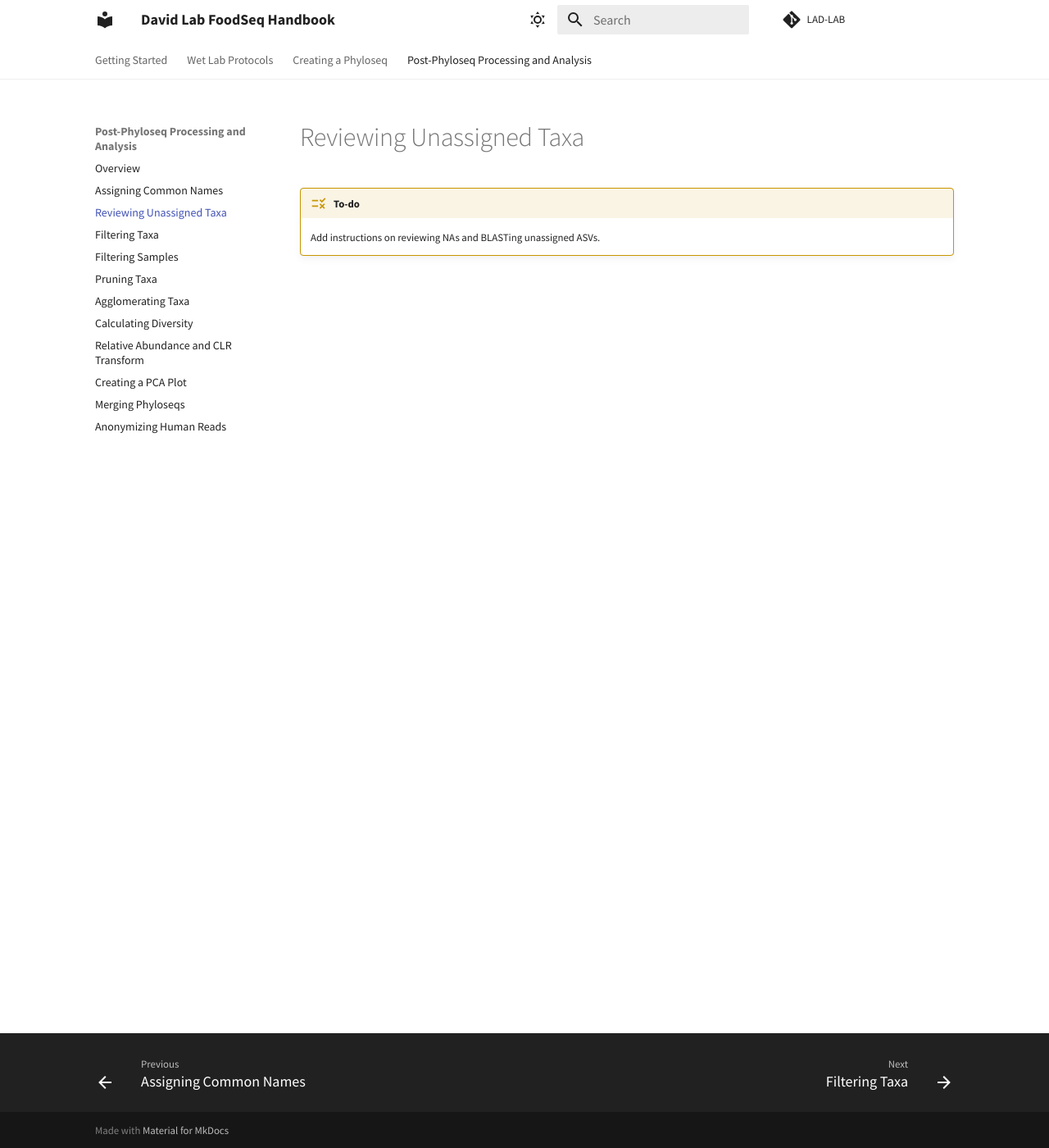
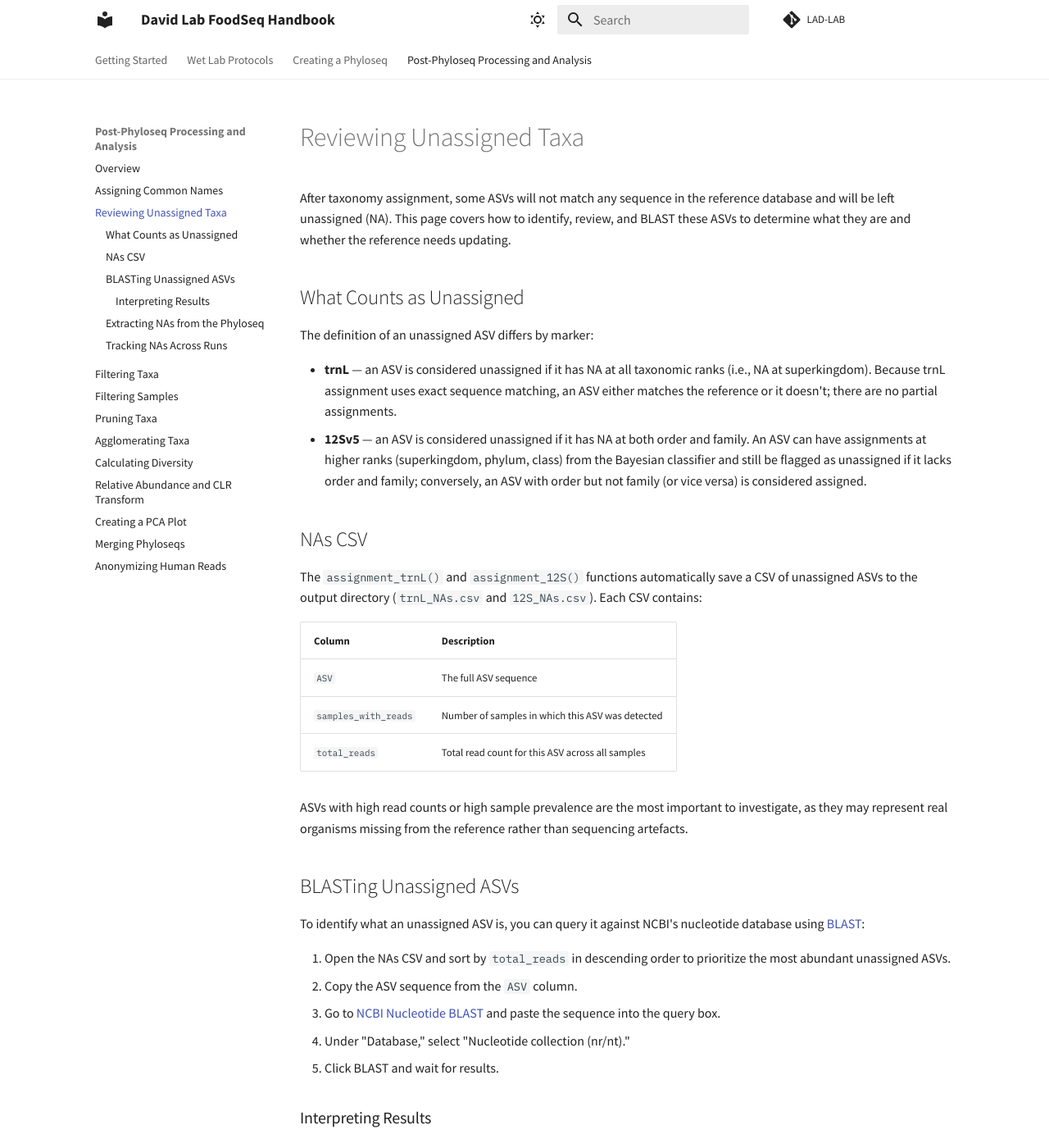
Before and after one commit to LAD-LAB/lad-lab.github.io, an MkDocs documentation site: the page built from docs/reviewing.md, in a window 1280 px wide and 1400 px high. Shown: the whole window at 82% size. Built offline with MkDocs 1.6.1 and Material for MkDocs 9.7.7, drawn with Linux system fonts in a browser that asks for light colours; some of the changed text lies outside the part shown.

Commit message:
Write Reviewing Unassigned Taxa page
Cover NA definitions for trnL and 12S, the NAs CSV output, how to
BLAST unassigned ASVs on NCBI, extracting NAs from the phyloseq, and
tracking NAs across runs with update_na_catalog().

Co-Authored-By: Claude Opus 4.6 (1M context) <noreply@anthropic.com>

````diff
--- a/docs/reviewing.md
+++ b/docs/reviewing.md
@@ -1,5 +1,89 @@
 # Reviewing Unassigned Taxa
 
-!!! to-do
+After taxonomy assignment, some ASVs will not match any sequence in the reference database and will be left unassigned (NA). This page covers how to identify, review, and BLAST these ASVs to determine what they are and whether the reference needs updating.
 
-    Add instructions on reviewing NAs and BLASTing unassigned ASVs.
+## What Counts as Unassigned
+
+The definition of an unassigned ASV differs by marker:
+
+* **trnL** — an ASV is considered unassigned if it has NA at all taxonomic ranks (i.e., NA at superkingdom). Because trnL assignment uses exact sequence matching, an ASV either matches the reference or it doesn't; there are no partial assignments.
+* **12Sv5** — an ASV is considered unassigned if it has NA at both order and family. An ASV can have assignments at higher ranks (superkingdom, phylum, class) from the Bayesian classifier and still be flagged as unassigned if it lacks order and family; conversely, an ASV with order but not family (or vice versa) is considered assigned.
+
+## NAs CSV
+
+The `assignment_trnL()` and `assignment_12S()` functions automatically save a CSV of unassigned ASVs to the output directory (`trnL_NAs.csv` and `12S_NAs.csv`). Each CSV contains:
+
+| Column | Description |
+|--------|-------------|
+| `ASV` | The full ASV sequence |
+| `samples_with_reads` | Number of samples in which this ASV was detected |
+| `total_reads` | Total read count for this ASV across all samples |
+
+ASVs with high read counts or high sample prevalence are the most important to investigate, as they may represent real organisms missing from the reference rather than sequencing artefacts.
+
+## BLASTing Unassigned ASVs
+
+To identify what an unassigned ASV is, you can query it against NCBI's nucleotide database using [BLAST](https://blast.ncbi.nlm.nih.gov/Blast.cgi?PROGRAM=blastn&PAGE_TYPE=BlastSearch&LINK_LOC=blasthome):
+
+1. Open the NAs CSV and sort by `total_reads` in descending order to prioritize the most abundant unassigned ASVs.
+2. Copy the ASV sequence from the `ASV` column.
+3. Go to [NCBI Nucleotide BLAST](https://blast.ncbi.nlm.nih.gov/Blast.cgi?PROGRAM=blastn&PAGE_TYPE=BlastSearch&LINK_LOC=blasthome) and paste the sequence into the query box.
+4. Under "Database," select "Nucleotide collection (nr/nt)."
+5. Click BLAST and wait for results.
+
+### Interpreting Results
+
+When reviewing BLAST results:
+
+* **High identity (>97%) and low E-value** — the ASV likely belongs to the matched organism. If this organism should be in your reference but isn't, it may need to be added.
+* **Multiple hits with similar scores** — the ASV may be ambiguous at the species level, which is expected for short amplicons. Look at whether the hits agree at a higher rank (genus or family).
+* **No significant hits** — the ASV may be a chimera, a sequencing artefact, or an organism not well-represented in NCBI. These are generally safe to filter out.
+* **Hits to non-food organisms** — for trnL, hits to environmental plant DNA (e.g., grasses, trees) are common and typically reflect environmental contamination rather than dietary intake. For 12Sv5, hits to human sequences are expected and are removed during [taxa filtering](taxafiltering.md).
+
+## Extracting NAs from the Phyloseq
+
+If you want to examine unassigned ASVs directly from the phyloseq rather than from the CSV, you can extract them in R:
+
+=== "trnL"
+
+    ``` r
+    tax_df <- as.data.frame(tax_table(ps.trnL))
+    na_asvs <- tax_df[is.na(tax_df$superkingdom), ]
+    ```
+
+=== "12Sv5"
+
+    ``` r
+    tax_df <- as.data.frame(tax_table(ps.12S))
+    na_asvs <- tax_df[is.na(tax_df$order) & is.na(tax_df$family), ]
+    ```
+
+To see how many reads these unassigned ASVs account for:
+
+``` r
+na_seqs <- rownames(na_asvs)
+otu <- as.data.frame(otu_table(ps))
+total_reads <- sum(otu)
+na_reads <- sum(otu[, na_seqs])
+cat(sprintf("Unassigned ASVs: %d (%.1f%% of reads)\n", length(na_seqs), 100 * na_reads / total_reads))
+```
+
+## Tracking NAs Across Runs
+
+The `update_na_catalog()` function in `foodseq.tools` maintains a shared Google Sheets workbook for tracking unassigned ASVs across sequencing runs. The workbook has two sheets:
+
+* **asv_totals** — cumulative sample counts and read counts per ASV across all ingested runs, with a `runs` column summarizing per-run contributions. Manually added annotation columns (e.g., BLAST results) are preserved across updates.
+* **runs_ingested** — a log of which runs have been processed, preventing duplicate ingestion.
+
+To update the catalog after a new run:
+
+``` r
+update_na_catalog(
+  na_trnL = assignments.trnL$NAs_trnL,
+  na_12S  = assignments.12S$NAs_12S,
+  run_id  = project,
+  ss      = "[your-google-sheets-id]"
+)
+```
+
+The function is idempotent; if a run has already been recorded, it will skip the update and print a message.
````
